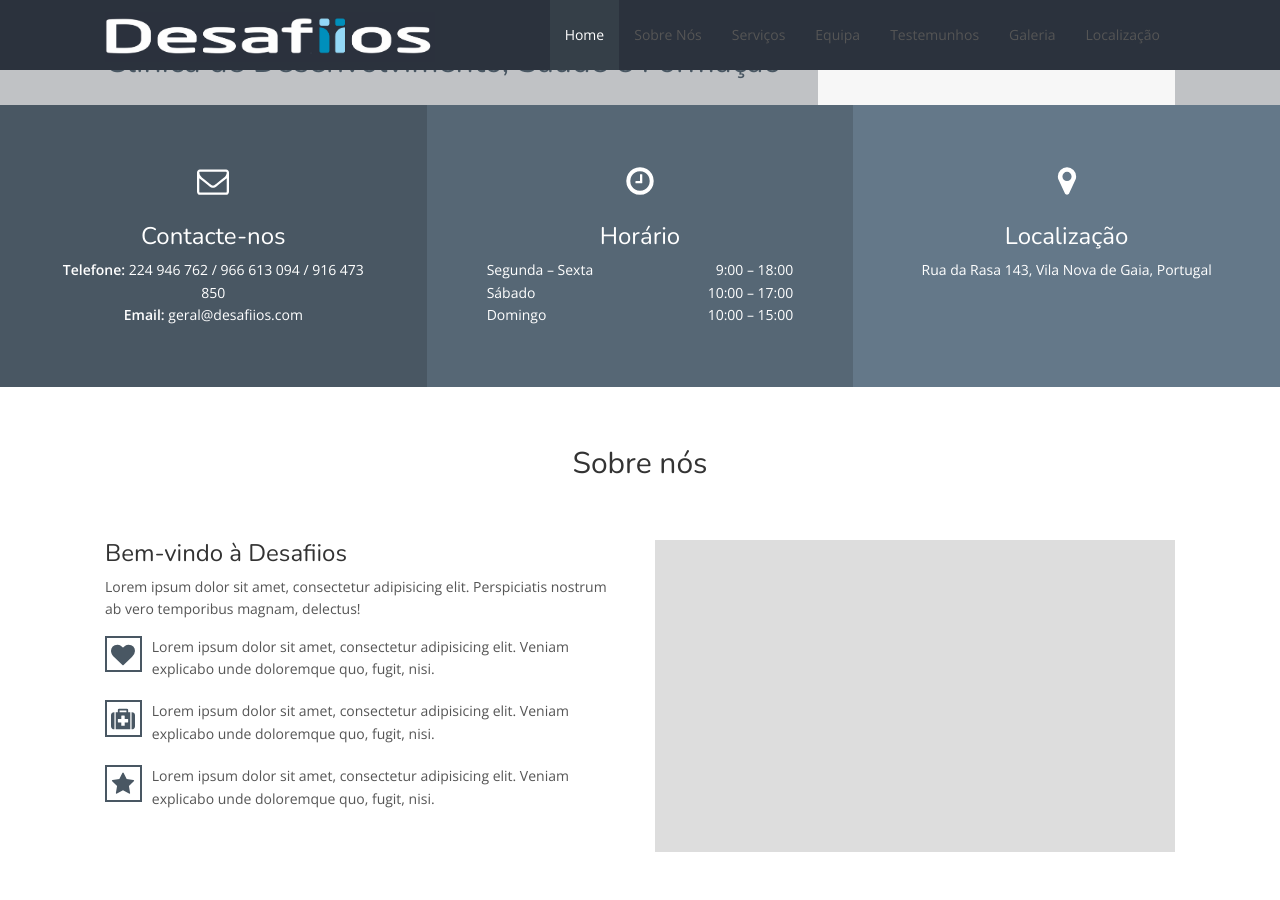
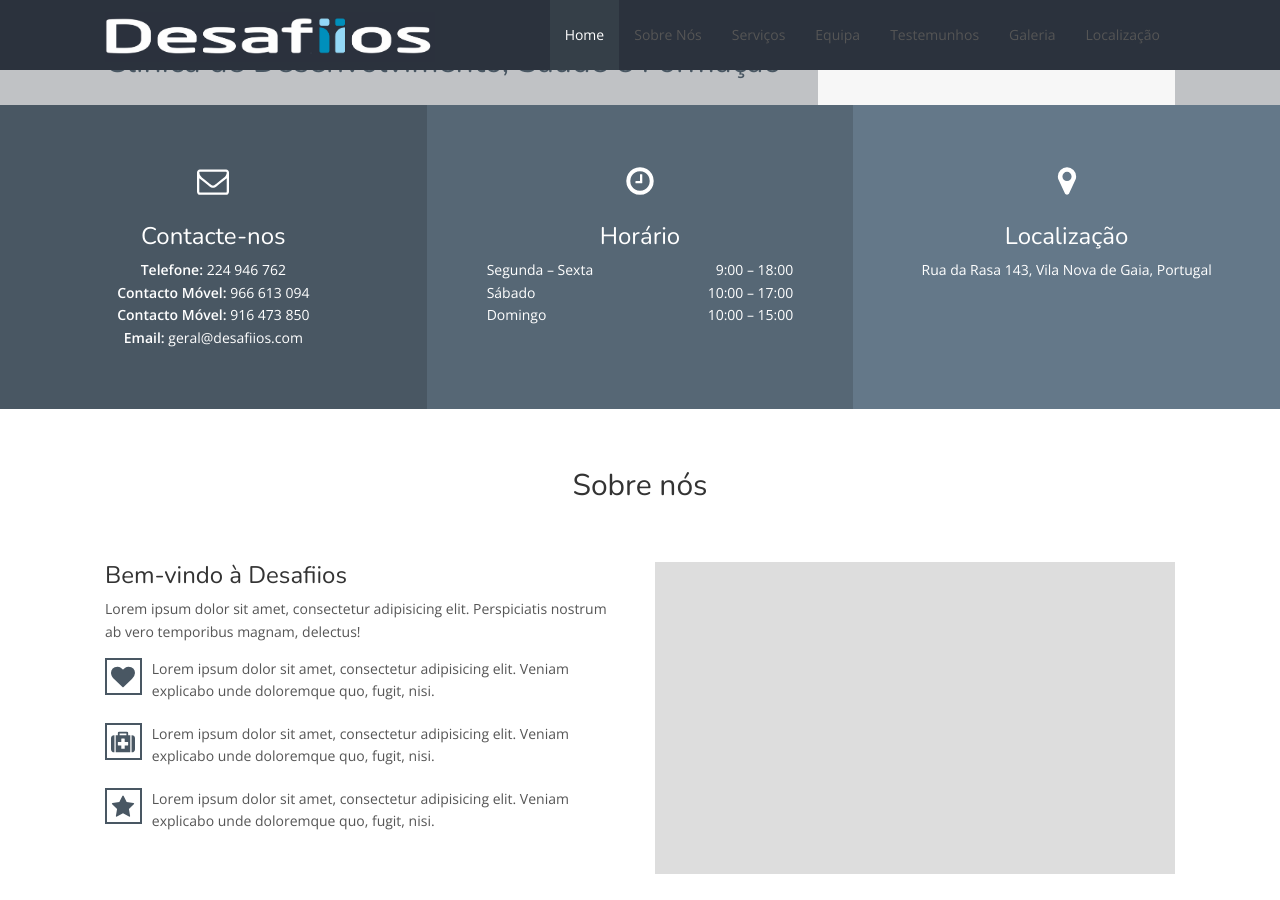
Before and after one commit to desafiios/desafiios.com, a Jekyll site: the page built from index.html, in a window 1280 px wide and 900 px high, scrolled down 441 px. Built offline with Jekyll 4.4.1, drawn with Linux system fonts in a browser that asks for light colours; nearby versions of some CDN libraries; some of the changed lines change nothing that is shown.

Commit message:
contacts splited

```diff
--- a/_config.yml
+++ b/_config.yml
@@ -16,7 +16,9 @@ api_token: # Enter API token here
 
 # Contact info
 contact:
-    phone: 224 946 762 / 966 613 094 / 916 473 850
+    phone: 224 946 762
+    mobile1: 966 613 094
+    mobile2: 916 473 850
     emergency: 999 999 999
     email: geral@desafiios.com
     address: Rua da Rasa 143, Vila Nova de Gaia, Portugal
--- a/index.html
+++ b/index.html
@@ -45,6 +45,8 @@ layout: default
         <h3>Contacte-nos</h3>
         <ul>
             {% if site.contact.phone %}<li><strong>Telefone:</strong> {{ site.contact.phone }}</li>{% endif %}
+            {% if site.contact.mobile1 %}<li><strong>Contacto Móvel:</strong> {{ site.contact.mobile1 }}</li>{% endif %}
+            {% if site.contact.mobile2 %}<li><strong>Contacto Móvel:</strong> {{ site.contact.mobile2 }}</li>{% endif %}
             <!--{% if site.contact.emergency %}<li><strong>Contacto Emergência:</strong> {{ site.contact.emergency }}</li>{% endif %}-->
             {% if site.contact.email %}<li><strong>Email:</strong> {{ site.contact.email }}</li>{% endif %}
         </ul>
```
